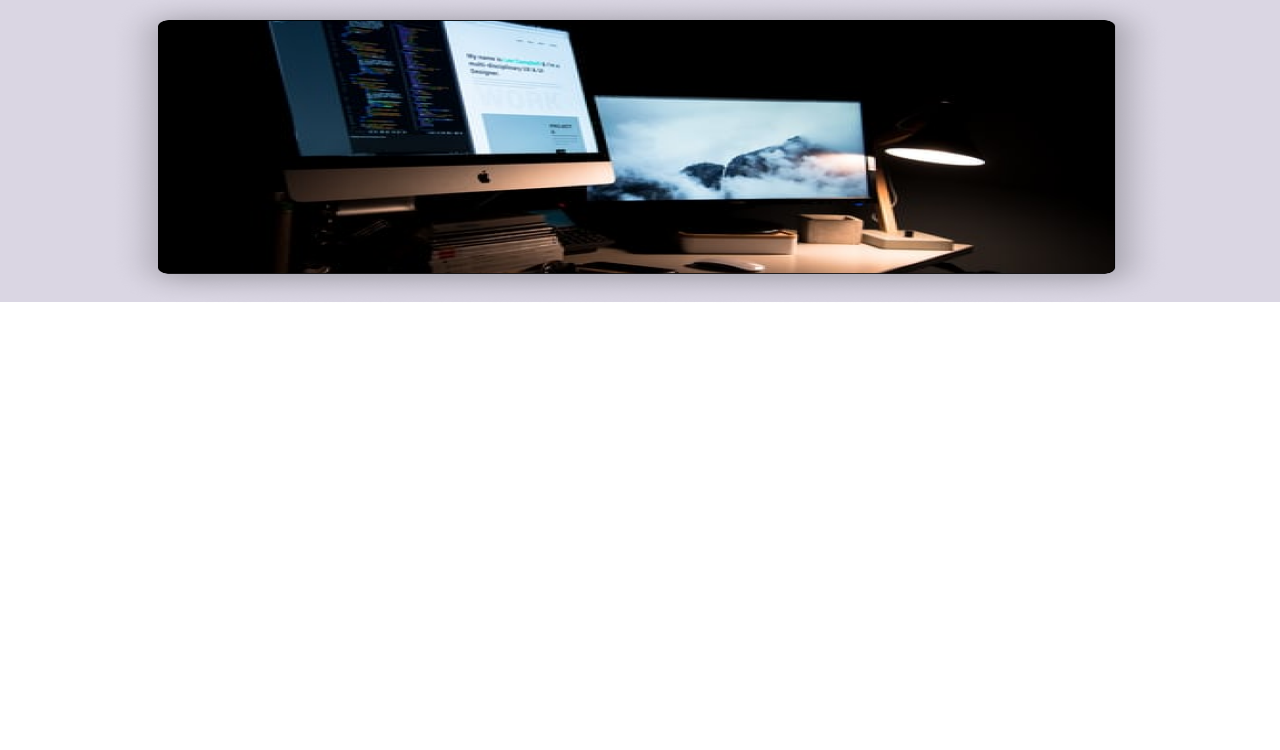
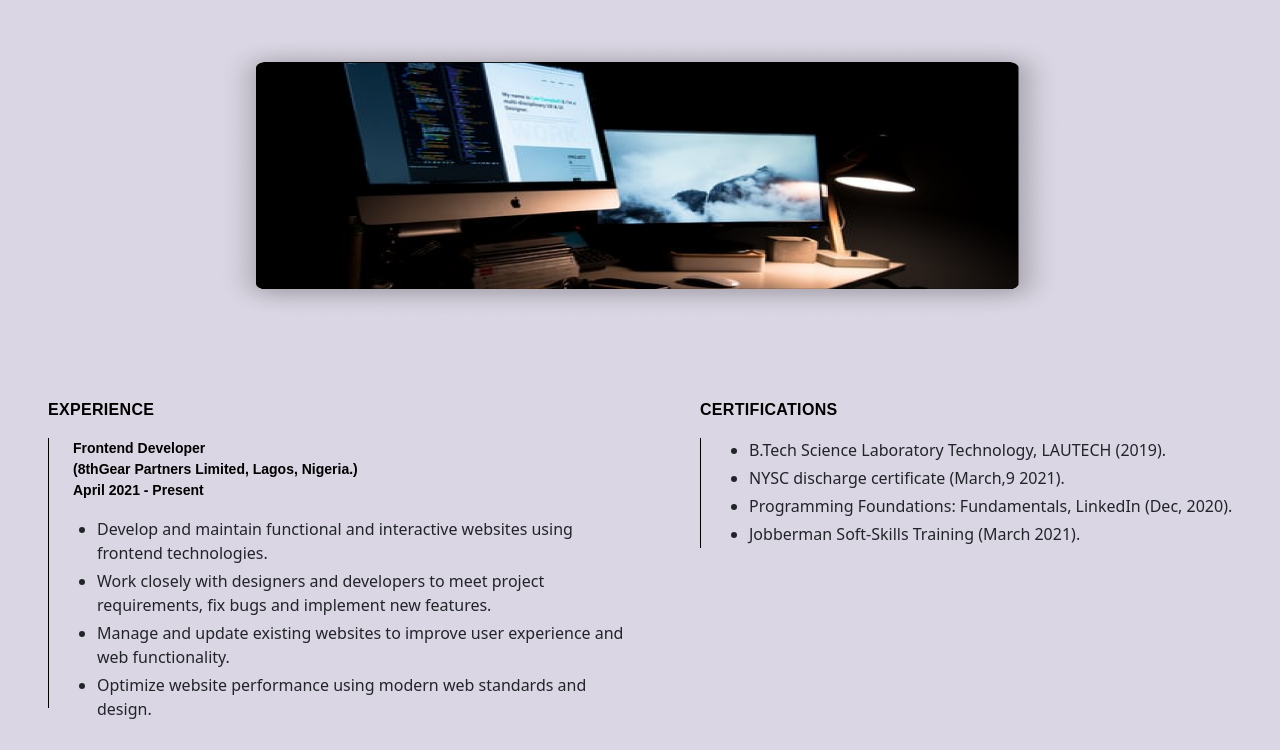
Before and after one commit to Opeyemi128/Portfolio, a plain HTML site: page index.html in a window 1280 px wide. Shown: the part 504-1254 px from the top of the page. Before the commit the page ends 1065 px from the top, so only its background shows below. Drawn offline with nearby package versions, Linux system fonts and the light colour scheme.

Commit message:
Completed the experience section

```diff
--- a/css/_custom.scss
+++ b/css/_custom.scss
@@ -63,7 +63,7 @@ $tercolor: #DAD6E3;
 //     background: #ffffff;
 // }
 @mixin section-1{
-    height: 40rem;
+    height: 32rem;
     // background: #CDC5DF;
 }
 @mixin nav-text{
@@ -87,5 +87,8 @@ $tercolor: #DAD6E3;
     // top: 1246px;
     border-radius: 13px;
     border: 1px solid #000000;
-
 }
+@mixin exp-section{
+    height: 25rem;
+    // background: #CDC5DF;
+}
--- a/css/style.scss
+++ b/css/style.scss
@@ -25,7 +25,7 @@
 .aboutSection{
     @include section-1;
     background-color: $tercolor;
-    height: 29rem;
+
 }
 // .aboutSection-sm{
 //     @include section-1;
@@ -38,7 +38,25 @@
     @include body-text;
 }
 //about section end
+
+//experience section start
 .experience-bg{
-    background-color: $prycolor;
-    height: 30rem;
+    @include exp-section;
+    background-color: $tercolor;
 }
+
+.experience-header{
+    @include nav-text;
+}
+.vl {
+    border-left: 1px solid black;
+    height: 16.875rem;
+  }
+.experience-text{
+    @include body-text;
+    font-weight: 700;
+}
+.vl2{
+    border-left: 1px solid black;
+    height: 6.875rem;
+}
--- a/index.html
+++ b/index.html
@@ -66,8 +66,8 @@
         </div>
         <!-- about section start -->
         <div class="row aboutSection">
-          <div class="container col-sm-10 col-md-12xaboutSection">
-            <h4 class="about-header text-center pt-4 mx-auto" >About</h4>
+          <div class="container col-sm-10 col-md-8">
+            <h4 class="about-header text-center pt-5 mx-auto" >About</h4>
           <p class="about-text text-center">A Frontend Developer, proficient in combining design and programming to build interactive websites from concept through deployment in a responsive, mobile-first approach. I have developed my skills in frontend technologies and developing well-documented, reusable code. A dedicated and creative individual with excellent interpersonal and communication skills who is committed to problem-solving in achieving the best result.
           </p>
             <img src="images/image1.png" class="d-none d-sm-none d-md-block d-lg-block w-100 h-50 py-4" alt="">
@@ -77,7 +77,38 @@
         <!-- about section end -->
 
         <!-- experience section start -->
+        <div class="row">
+          <div class="experience-bg col-md-6 col-sm-12">
+          <p class="experience-header ms-5 pt-5">EXPERIENCE</p>
+          <div class="vl ms-5">
+            <p class="experience-text ms-4 my-0">Frontend Developer</p>
+            <p class="experience-text ms-4 my-0">(8thGear Partners Limited, Lagos, Nigeria.)</p>
+            <p class="experience-text ms-4">April 2021 - Present</p>
+            <ul class="list-group list-group-flush">
+              <li class="ms-5">Develop and maintain functional and interactive websites  using frontend technologies.</li>
+              <li class="ms-5 pt-1">Work closely with designers and developers to meet project requirements, fix bugs and implement new features.</li>
+              <li class="ms-5  pt-1">Manage and update existing websites to improve user experience and web functionality. </li>
+              <li class="ms-5 pt-1">Optimize website performance using modern web standards and design. </li>
+            </ul>
+          </div>
+        </div>
 
+        <div class="experience-bg col-md-6 col-sm-12">
+          <p class="experience-header ms-5 pt-5">CERTIFICATIONS</p>
+          <div class="vl2 ms-5">
+
+            <!-- <p class="experience-text ms-4 my-0">Frontend Developer</p>
+            <p class="experience-text ms-4 my-0">(8thGear Partners Limited, Lagos, Nigeria.)</p>
+            <p class="experience-text ms-4">April 2021 - Present</p> -->
+            <ul class="list-group list-group-flush">
+              <li class="ms-5">B.Tech Science Laboratory Technology, LAUTECH (2019).</li>
+              <li class="ms-5 pt-1">NYSC discharge certificate (March,9 2021).</li>
+              <li class="ms-5 pt-1">Programming Foundations: Fundamentals, LinkedIn (Dec, 2020).</li>
+              <li class="ms-5 pt-1">Jobberman Soft-Skills Training (March 2021).</li>
+            </ul>
+          </div>
+        </div>
+        </div>
 
     <script src="https://cdn.jsdelivr.net/npm/bootstrap@5.1.3/dist/js/bootstrap.bundle.min.js" integrity="sha384-ka7Sk0Gln4gmtz2MlQnikT1wXgYsOg+OMhuP+IlRH9sENBO0LRn5q+8nbTov4+1p" crossorigin="anonymous"></script>
 </body>
```
Also changed, not shown: css/style.css, css/style.min.css, 2 other files.
